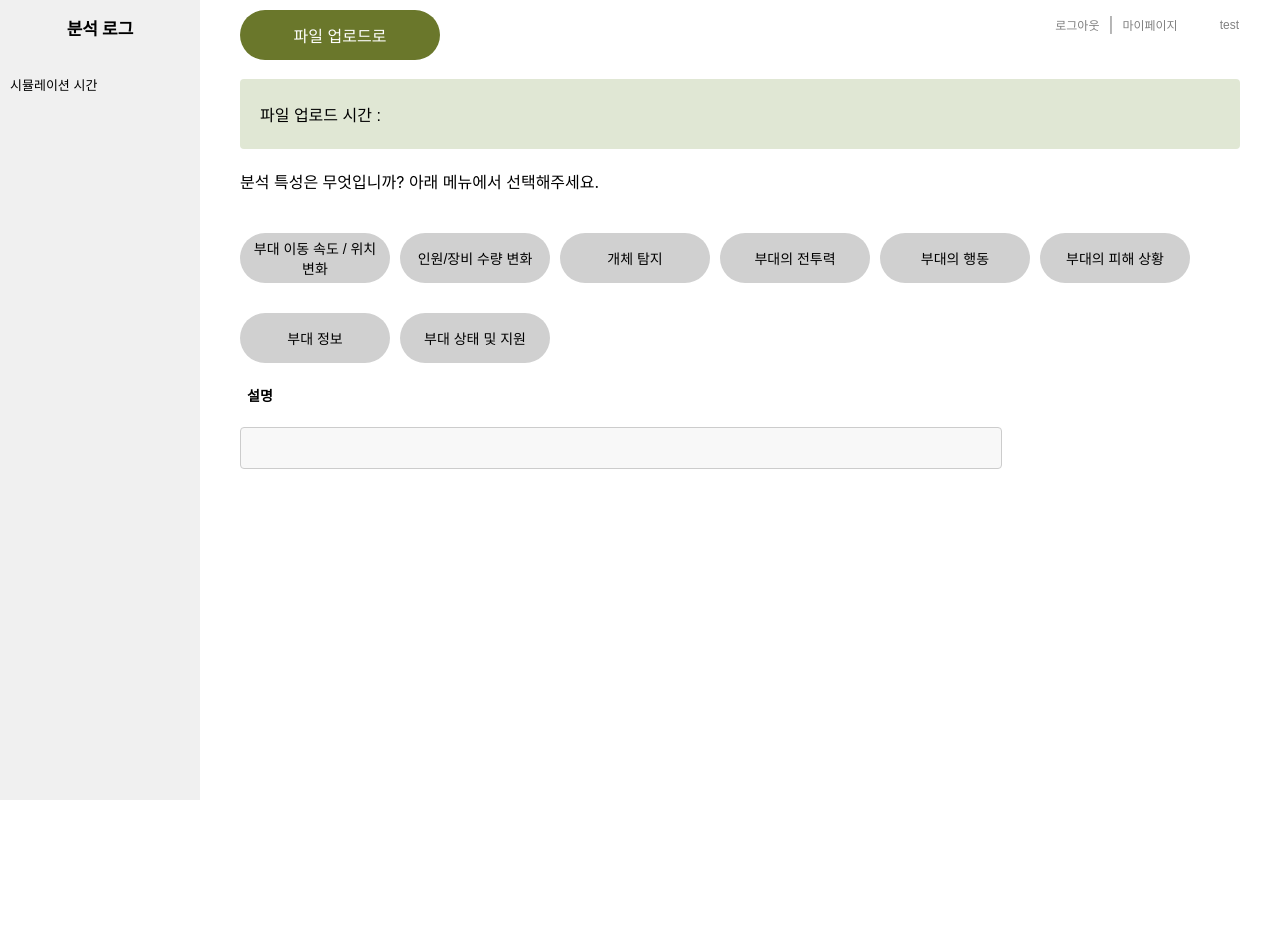
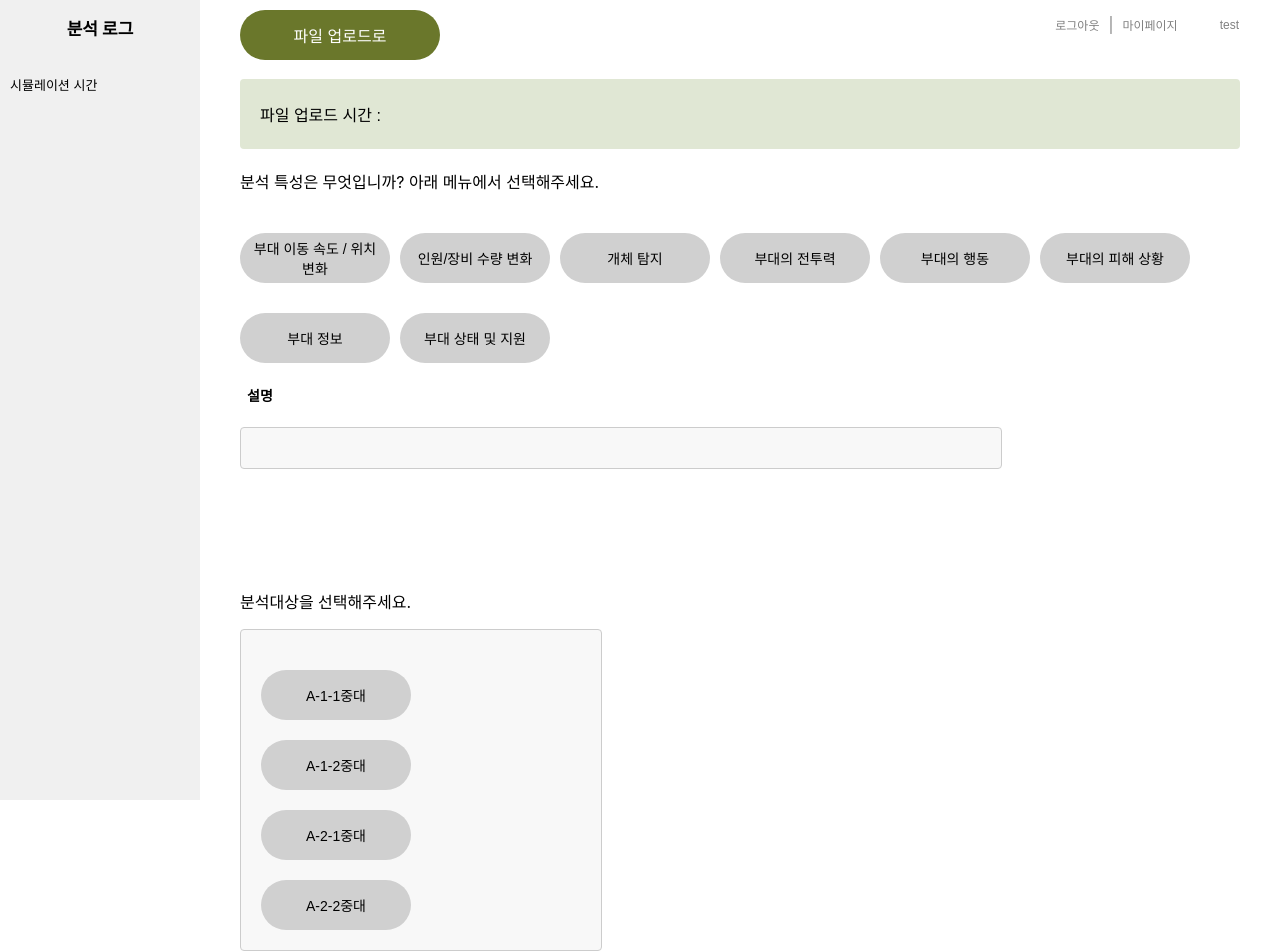
Before and after one commit to WarDataAnalysisModule/WDAM-frontEnd, a React (Create React App) app: page /analysis in a window 1280 px wide. Shown: the top 952 px of the page. Before the commit the page ends 800 px from the top, so only its background shows below. Built offline with nearby package versions, Linux system fonts and the light colour scheme; sample sign-in values are in the browser's storage.

Commit message:
Feat: 분석 대상 버튼 추가

```diff
--- a/src/component/page/Analysis.jsx
+++ b/src/component/page/Analysis.jsx
@@ -23,7 +23,7 @@ const Container = styled.div`
     display: flex;
     margin-left: 220px;
     margin-top: 20px;
-    position: fixed;
+    position: absolute;
     //position: relative;
 
     padding-left: 20px;
@@ -62,6 +62,28 @@ const ExplainFeature = [
     "부대 상태 및 지원 설명"
 ]
 
+const TestObject = [
+    "A-1-1중대",
+    "A-1-2중대",
+    "A-2-1중대",
+    "A-2-2중대",
+]
+
+const ObjectContainer = styled.div`
+margin-left: 240px;
+margin-bottom: 200px;
+padding: 20px;
+//margin: 20px;
+border: 1px solid #ccc;
+border-radius: 4px;
+background-color: #f8f8f8;
+color: #333;
+font-size: 16px;
+//margin-left: 240px;
+//margin-top: 20px;
+width: calc(50% - 320px);
+`
+
 function Analysis(props) {
     const navigate = useNavigate();
     const [logTime, setLogTime] = useState([]); // 추후에 이 변수를 api로 계속 업데이트
@@ -95,6 +117,11 @@ function Analysis(props) {
             onClick={()=>{setChooseExplain(index)
             setSelectedFeature(index)}} />
         ));
+    }
+    const renderObject = () => {
+        return TestObject.map((obj, index) => (
+            <Button type="file" title={TestObject[index]} key={index}/>
+        ))
     }
 
 
@@ -133,7 +160,12 @@ function Analysis(props) {
         setShowExplain={setShowExplain}
         text={chooseExplain >= 0 ? ExplainFeature[chooseExplain] : ""}
         />
+        <p style={{marginLeft: '240px', marginTop: '120px'}}>분석대상을 선택해주세요.</p>
+        <ObjectContainer>
+            {renderObject()}
+        </ObjectContainer>
         </div>
+        <p style={{marginLeft: '240px', marginTop: '0px'}}>분석 결과</p>
     </div>
     );
 }
```
Lines whose indentation alone changed are shown as unchanged.
